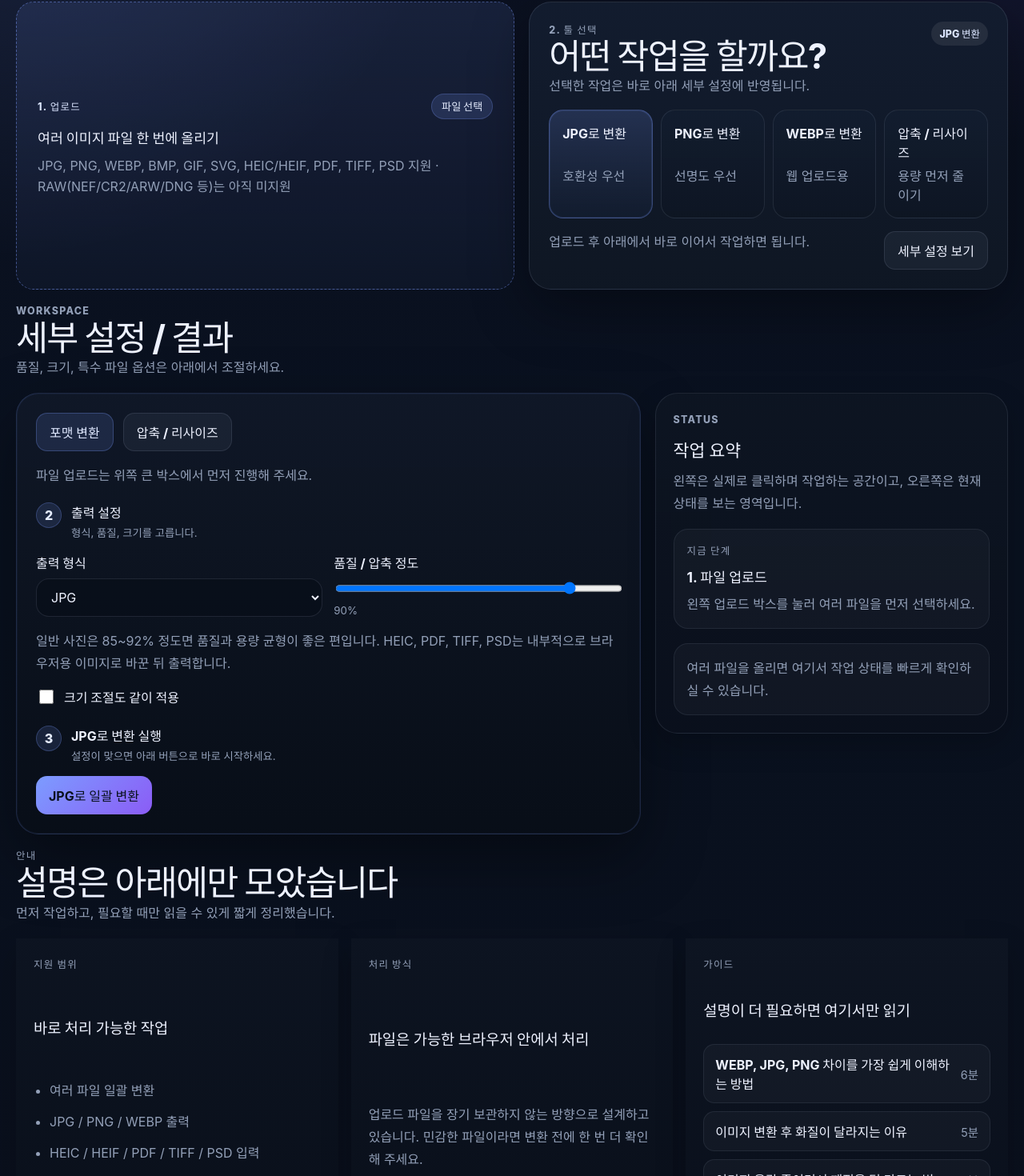
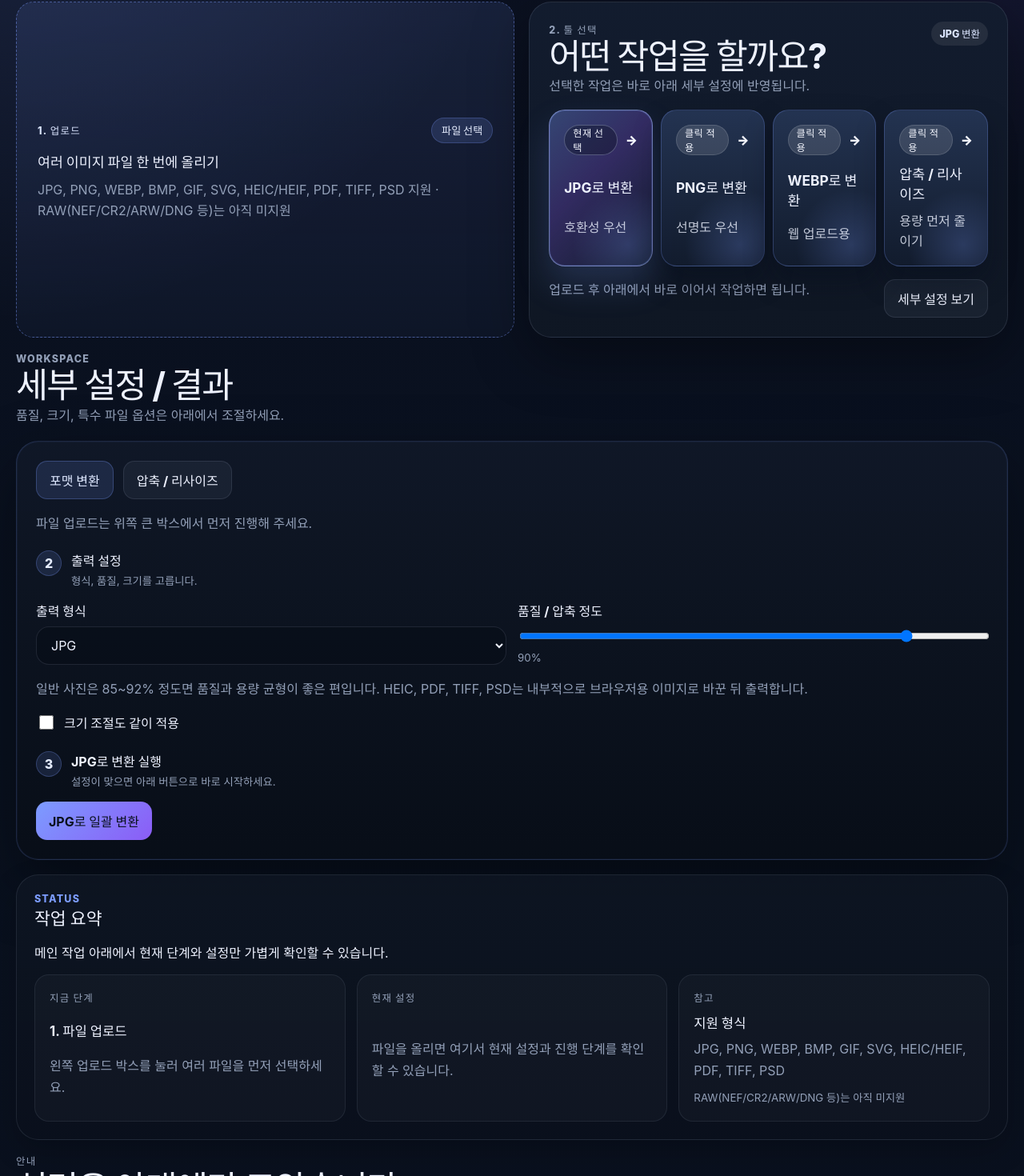
Before and after one commit to caunode1/image-convert-tool-hub, a React (Vite) app in the folder web/: page / in a window 1280 px wide. Shown: the part 253-1723 px from the top of the page at 80% size. Built offline with nearby package versions, Linux system fonts and the light colour scheme.

Commit message:
Refine tool page affordances and summary layout

```diff
--- a/web/src/App.css
+++ b/web/src/App.css
@@ -373,7 +373,7 @@ button {
 
 .tool-stage-grid {
   display: grid;
-  grid-template-columns: minmax(0, 1.45fr) minmax(300px, 0.82fr);
+  grid-template-columns: minmax(0, 1fr);
   gap: 18px;
   align-items: start;
 }
@@ -411,6 +411,23 @@ button {
   background: rgba(124, 156, 255, 0.08);
 }
 
+.flow-strip-shell {
+  display: grid;
+  gap: 12px;
+  padding: 16px 18px;
+  border-radius: 22px;
+  background: rgba(255, 255, 255, 0.025);
+  border: 1px solid rgba(148, 163, 184, 0.1);
+}
+
+.flow-strip-head {
+  display: flex;
+  align-items: center;
+  justify-content: space-between;
+  gap: 12px;
+  color: var(--muted);
+}
+
 .flow-strip {
   display: grid;
   grid-template-columns: repeat(4, minmax(0, 1fr));
@@ -423,13 +440,17 @@ button {
   gap: 12px;
   padding: 14px 16px;
   border-radius: 18px;
-  background: rgba(255, 255, 255, 0.03);
-  border: 1px solid rgba(148, 163, 184, 0.12);
+  background: rgba(255, 255, 255, 0.018);
+  border: 1px solid rgba(148, 163, 184, 0.1);
 }
 
 .flow-step strong,
 .flow-step small {
   display: block;
+}
+
+.flow-step strong {
+  color: #dbe5ff;
 }
 
 .flow-step small {
@@ -438,12 +459,13 @@ button {
 }
 
 .flow-step.is-current {
-  background: linear-gradient(180deg, rgba(124, 156, 255, 0.16), rgba(124, 156, 255, 0.06));
-  border-color: rgba(124, 156, 255, 0.32);
+  background: rgba(124, 156, 255, 0.08);
+  border-color: rgba(124, 156, 255, 0.22);
 }
 
 .flow-step.is-done {
-  border-color: rgba(34, 197, 94, 0.24);
+  background: rgba(34, 197, 94, 0.04);
+  border-color: rgba(34, 197, 94, 0.18);
 }
 
 .flow-index {
@@ -453,15 +475,17 @@ button {
   display: inline-flex;
   align-items: center;
   justify-content: center;
-  background: rgba(255, 255, 255, 0.06);
-  border: 1px solid rgba(148, 163, 184, 0.14);
+  background: rgba(255, 255, 255, 0.04);
+  border: 1px solid rgba(148, 163, 184, 0.1);
+  color: #ced8ef;
   font-weight: 800;
   flex-shrink: 0;
 }
 
 .flow-step.is-current .flow-index {
-  background: rgba(124, 156, 255, 0.18);
-  border-color: rgba(124, 156, 255, 0.36);
+  background: rgba(124, 156, 255, 0.14);
+  border-color: rgba(124, 156, 255, 0.24);
+  color: #eef3ff;
 }
 
 .preset-panel {
@@ -491,25 +515,91 @@ button {
 }
 
 .preset-card {
+  position: relative;
   display: grid;
-  gap: 6px;
-  padding: 16px;
+  gap: 10px;
+  min-height: 124px;
+  padding: 18px;
   text-align: left;
-  border-radius: 18px;
-  background: linear-gradient(180deg, rgba(19, 29, 47, 0.95), rgba(14, 22, 35, 0.98));
-  border: 1px solid rgba(148, 163, 184, 0.14);
+  border-radius: 20px;
+  background: linear-gradient(180deg, rgba(36, 52, 82, 0.98), rgba(18, 28, 46, 0.98));
+  border: 1px solid rgba(124, 156, 255, 0.26);
   color: var(--text);
+  box-shadow: 0 18px 34px rgba(4, 10, 22, 0.34);
+  overflow: hidden;
 }
 
-.preset-card span {
-  color: var(--muted);
-  line-height: 1.5;
+.preset-card::after {
+  content: '';
+  position: absolute;
+  inset: auto -40px -44px auto;
+  width: 140px;
+  height: 140px;
+  border-radius: 50%;
+  background: radial-gradient(circle, rgba(124, 156, 255, 0.22), transparent 70%);
+  pointer-events: none;
+}
+
+.preset-card-top {
+  display: flex;
+  align-items: center;
+  justify-content: space-between;
+  gap: 10px;
+}
+
+.preset-card-badge {
+  display: inline-flex;
+  align-items: center;
+  min-height: 28px;
+  padding: 0 10px;
+  border-radius: 999px;
+  background: rgba(255, 255, 255, 0.12);
+  border: 1px solid rgba(255, 255, 255, 0.14);
+  color: #f5f7ff;
+  font-size: 0.76rem;
+  font-weight: 800;
+  letter-spacing: 0.04em;
+}
+
+.preset-card-arrow {
+  color: #f5f7ff;
+  font-size: 1rem;
+  font-weight: 900;
+}
+
+.preset-card strong {
+  position: relative;
+  z-index: 1;
+  font-size: 1.08rem;
+}
+
+.preset-card > span:last-child {
+  position: relative;
+  z-index: 1;
+  color: rgba(238, 242, 255, 0.8);
+  line-height: 1.55;
 }
 
 .preset-card.active {
-  background: linear-gradient(180deg, rgba(124, 156, 255, 0.18), rgba(18, 28, 46, 0.98));
-  border-color: rgba(124, 156, 255, 0.34);
-  box-shadow: 0 0 0 1px rgba(124, 156, 255, 0.12) inset;
+  background: linear-gradient(135deg, rgba(124, 156, 255, 0.34), rgba(139, 92, 246, 0.28) 42%, rgba(19, 29, 47, 0.98));
+  border-color: rgba(167, 188, 255, 0.56);
+  box-shadow: 0 0 0 1px rgba(124, 156, 255, 0.18) inset, 0 22px 44px rgba(124, 156, 255, 0.18);
+}
+
+.preset-card.active .preset-card-badge {
+  background: rgba(10, 16, 28, 0.36);
+  border-color: rgba(216, 226, 255, 0.28);
+}
+
+.preset-card:focus-visible,
+.upload-box:focus-within,
+.segmented:focus-visible,
+.secondary-button:focus-visible,
+.primary-button:focus-visible,
+.ghost-button:focus-visible,
+.mini-guide-item:focus-visible {
+  outline: 2px solid rgba(167, 188, 255, 0.92);
+  outline-offset: 3px;
 }
 
 .tool-form-shell {
@@ -863,59 +953,76 @@ button {
   gap: 6px;
 }
 
-.side-panel,
 .preview-panel,
 .detail-header,
 .detail-section,
 .guide-card,
 .info-card,
-.dock-card {
+.dock-card,
+.workbench-summary-panel {
   padding: 22px;
 }
 
-.side-panel {
+.workbench-summary-panel {
   gap: 18px;
-  position: sticky;
-  top: 92px;
 }
 
-.side-panel h2 {
+.workbench-summary-head {
+  display: flex;
+  align-items: flex-start;
+  justify-content: space-between;
+  gap: 16px;
+}
+
+.workbench-summary-head h2 {
   margin: 0;
   font-size: 1.35rem;
 }
 
-.side-panel-intro {
+.workbench-summary-grid {
   display: grid;
-  gap: 10px;
+  grid-template-columns: repeat(3, minmax(0, 1fr));
+  gap: 14px;
 }
 
-.next-step-card,
-.side-panel-block {
+.summary-card {
   display: grid;
   gap: 8px;
-  padding: 16px;
+  min-height: 100%;
+  padding: 18px;
   border-radius: 18px;
-  background: rgba(255, 255, 255, 0.03);
   border: 1px solid rgba(148, 163, 184, 0.12);
 }
 
-.next-step-card strong {
-  font-size: 1.08rem;
+.summary-card strong {
+  font-size: 1.04rem;
 }
 
-.side-panel-note {
-  padding: 16px;
-  border-radius: 18px;
-  background: rgba(255, 255, 255, 0.03);
-  border: 1px solid rgba(148, 163, 184, 0.12);
+.summary-card p,
+.summary-card small {
+  margin: 0;
+  color: var(--muted);
+  line-height: 1.7;
 }
 
-.dock-info-card {
-  background: linear-gradient(180deg, rgba(13, 20, 33, 0.9), rgba(10, 16, 27, 0.94));
+.calm-summary-card {
+  background: rgba(255, 255, 255, 0.028);
+}
+
+.action-summary-card {
+  background: linear-gradient(180deg, rgba(34, 197, 94, 0.12), rgba(18, 28, 46, 0.96));
+  border-color: rgba(34, 197, 94, 0.24);
+}
+
+.dock-info-card,
+.guide-dock-card {
+  background: linear-gradient(180deg, rgba(11, 18, 30, 0.86), rgba(9, 15, 25, 0.9));
+  border-color: rgba(148, 163, 184, 0.1);
+  box-shadow: 0 10px 24px rgba(0, 0, 0, 0.14);
 }
 
 .guide-dock-card {
-  border-color: rgba(124, 156, 255, 0.18);
+  gap: 14px;
 }
 
 .preview-header-row {
@@ -1045,6 +1152,7 @@ button {
   .tool-layout,
   .footer-grid,
   .flow-strip,
+  .workbench-summary-grid,
   .home-primary-grid {
     grid-template-columns: 1fr;
   }
@@ -1052,10 +1160,6 @@ button {
   .preset-grid,
   .home-choice-grid {
     grid-template-columns: repeat(2, minmax(0, 1fr));
-  }
-
-  .side-panel {
-    position: static;
   }
 }
 
@@ -1084,14 +1188,14 @@ button {
   }
 
   .main-tool-panel,
-  .side-panel,
   .preview-panel,
   .detail-header,
   .detail-section,
   .guide-card,
   .info-card,
   .dock-card,
-  .home-tool-choice-panel {
+  .home-tool-choice-panel,
+  .workbench-summary-panel {
     padding: 18px;
   }
 
@@ -1108,7 +1212,9 @@ button {
   .preset-panel-head,
   .upload-box-top,
   .home-tool-choice-head,
-  .home-choice-footer {
+  .home-choice-footer,
+  .flow-strip-head,
+  .workbench-summary-head {
     flex-direction: column;
     align-items: stretch;
   }
--- a/web/src/App.tsx
+++ b/web/src/App.tsx
@@ -1563,7 +1563,17 @@ function App() {
 
   const renderPresetButtons = (cardClassName = 'preset-card') =>
     presetChoices.map((item) => (
-      <button type="button" key={item.key} className={`${cardClassName}${item.active ? ' active' : ''}`} onClick={item.onClick}>
+      <button
+        type="button"
+        key={item.key}
+        className={`${cardClassName}${item.active ? ' active' : ''}`}
+        onClick={item.onClick}
+        aria-pressed={item.active}
+      >
+        <div className="preset-card-top">
+          <span className="preset-card-badge">{item.active ? '현재 선택' : '클릭 적용'}</span>
+          <span className="preset-card-arrow" aria-hidden="true">→</span>
+        </div>
         <strong>{item.title}</strong>
         <span>{item.description}</span>
       </button>
@@ -1605,6 +1615,11 @@ function App() {
           ) : null}
 
           {includeFlowStrip ? (
+            <section className="flow-strip-shell" aria-label="작업 흐름 안내">
+              <div className="flow-strip-head">
+                <p className="eyebrow">작업 흐름 안내</p>
+                <span>아래 순서대로 진행하면 됩니다.</span>
+              </div>
               <div className="flow-strip" aria-label="작업 흐름">
                 {[
                   { step: 1, title: '업로드', detail: '파일 선택' },
@@ -1624,13 +1639,14 @@ function App() {
                   )
                 })}
               </div>
+            </section>
           ) : null}
 
           {includePresetPanel ? (
             <section className="preset-panel compact-preset-panel">
               <div className="preset-panel-head">
                 <p className="eyebrow">원클릭 프리셋</p>
-                <span>자주 쓰는 조합만 먼저 골라두었습니다.</span>
+                <span>클릭하면 아래 설정에 바로 반영됩니다.</span>
               </div>
               <div className="preset-grid">{renderPresetButtons()}</div>
             </section>
@@ -1848,49 +1864,62 @@ function App() {
             </div>
           </form>
         </section>
-
-        <aside className="surface-soft side-panel quiet-panel">
-          <div className="side-panel-intro">
+      </div>
+
+      <section className="surface-soft workbench-summary-panel quiet-panel" aria-label="작업 요약">
+        <div className="workbench-summary-head">
+          <div>
             <p className="eyebrow">status</p>
             <h2>작업 요약</h2>
-            <p>왼쪽은 실제로 클릭하며 작업하는 공간이고, 오른쪽은 현재 상태를 보는 영역입니다.</p>
-          </div>
-
-          <div className="next-step-card">
+            <p>메인 작업 아래에서 현재 단계와 설정만 가볍게 확인할 수 있습니다.</p>
+          </div>
+          {results.length ? (
+            <button type="button" className="secondary-button" onClick={downloadAllAsZip}>
+              ZIP으로 전체 다운로드
+            </button>
+          ) : null}
+        </div>
+
+        <div className="workbench-summary-grid">
+          <article className="summary-card calm-summary-card">
             <p className="card-kicker">지금 단계</p>
             <strong>{flowSummaryTitle}</strong>
             <p>{flowSummaryText}</p>
-          </div>
-
+          </article>
+
+          <article className="summary-card calm-summary-card">
+            <p className="card-kicker">현재 설정</p>
             {sourceItems.length ? (
-            <div className="side-panel-block">
               <ul className="bullet-list tight">
                 <li>선택 파일 수: {sourceItems.length}개</li>
                 <li>첫 파일 형식: {originalLabel}</li>
                 <li>출력 형식: {targetLabel}</li>
                 <li>처리 모드: {mode === 'convert' ? '포맷 변환' : '압축 / 리사이즈'}</li>
                 {hasAnimatedGif ? <li>GIF 처리: {effectiveGifSummary.label}</li> : null}
-                <li>지원 입력: {SUPPORTED_INPUT_COPY}</li>
-                <li>{RAW_INPUT_COPY}</li>
               </ul>
-            </div>
             ) : (
-            <p className="side-panel-note">여러 파일을 올리면 여기서 작업 상태를 빠르게 확인하실 수 있습니다.</p>
+              <p>파일을 올리면 여기서 현재 설정과 진행 단계를 확인할 수 있습니다.</p>
             )}
-
+          </article>
+
+          <article className={`summary-card ${results.length ? 'action-summary-card' : 'calm-summary-card'}`}>
+            <p className="card-kicker">참고</p>
             {results.length ? (
-            <div className="result-box">
-              <strong>4. 다운로드 준비 완료</strong>
-              <p>생성 결과 수: {results.length}개</p>
-              <p>출력 형식: {mimeToLabel(results[0].mimeType)}</p>
-              {batchProgress ? <p>성공 {batchProgress.successFiles}개 · 실패 {batchProgress.failedFiles}개</p> : null}
-              <button type="button" className="secondary-button full-width" onClick={downloadAllAsZip}>
-                ZIP으로 전체 다운로드
-              </button>
-            </div>
-          ) : null}
-        </aside>
-      </div>
+              <>
+                <strong>다운로드 준비 완료</strong>
+                <p>생성 결과 {results.length}개 · 출력 형식 {mimeToLabel(results[0].mimeType)}</p>
+                {batchProgress ? <small>성공 {batchProgress.successFiles}개 · 실패 {batchProgress.failedFiles}개</small> : null}
+              </>
+            ) : (
+              <>
+                <strong>지원 형식</strong>
+                <p>{SUPPORTED_INPUT_COPY}</p>
+                <small>{RAW_INPUT_COPY}</small>
+              </>
+            )}
+          </article>
+        </div>
+      </section>
 
       {sourceItems.length ? (
         <section className="surface-card preview-panel">
```
Lines whose indentation alone changed are shown as unchanged.
